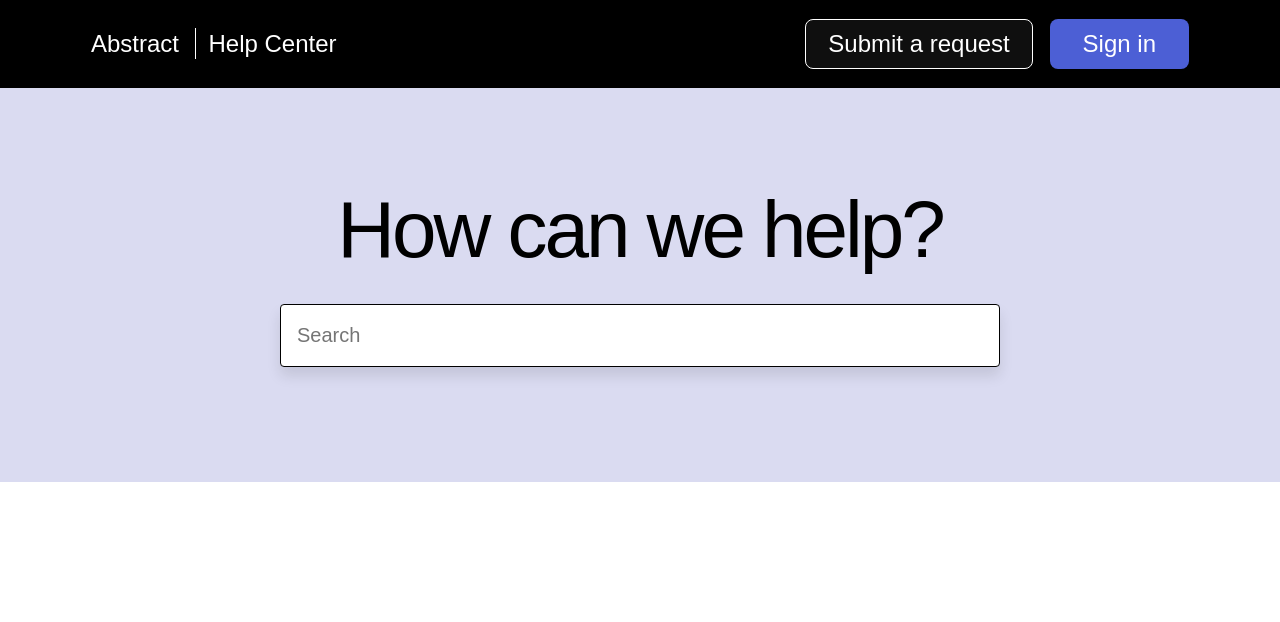
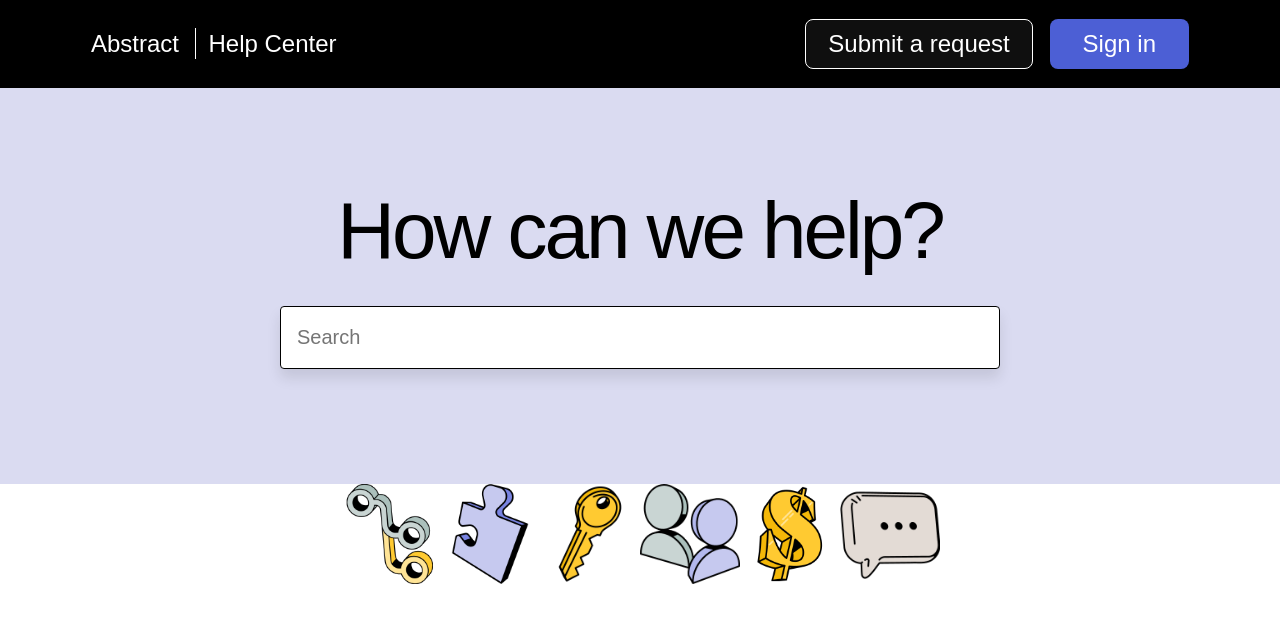
Before and after one commit to Howard404/Abstract-Clone, a plain HTML site: page index.html in a window 1280 px wide. Drawn offline with Linux system fonts and the light colour scheme; a web font is replaced by a local one.

Commit message:
Assests: Images are implemented in the site

```diff
--- a/index.html
+++ b/index.html
@@ -41,5 +41,35 @@
             </form>
         </div>
     </section>
+
+    <section class="main-content">
+        <!-- Flex Item -->
+        <div class="content-container">
+            <div class="item">
+                <img src="./Assets/using-img.png" alt="">
+            </div>
+
+            <div class="item">
+                <img src="./Assets/puzzle-img.png" alt="">
+            </div>
+
+            <div class="item">
+                <img src="./Assets/key-img.png" alt="">
+            </div>
+
+            <div class="item">
+                <img src="./Assets/account-img.png" alt="">
+            </div>
+
+            <div class="item">
+                <img src="./Assets/money-img.png" alt="">
+            </div>
+
+            <div class="item">
+                <img src="./Assets/comment-img.png" alt="">
+            </div>
+
+        </div>
+    </section>
 </body>
 </html>
--- a/style.css
+++ b/style.css
@@ -95,6 +95,7 @@ nav {
 .search-section{
     padding: 80px 30px 115px 30px;
     background: #DADBF1;
+    line-height: 30px;
 }
 
 .search-container {
@@ -106,8 +107,9 @@ h1 {
     text-align: center;
     font-size: 80px;
     font-weight: 400;
-    margin-bottom: 28px;
-    margin-top: 1rem;
+
+    margin-bottom: 60px;
+    margin-top: 3rem;
     letter-spacing: -3px;
 }
 
@@ -129,3 +131,34 @@ form {
     outline: none;
     border: 1px solid #4C5FD5;
 }
+
+/* Main content styling */
+
+.main-content {
+    position: relative;
+}
+
+.content-container {
+    display: flex;
+    justify-content: center;
+    flex-wrap: wrap;
+    box-sizing: border-box;
+}
+
+.item {
+    display: flex;
+    width: 100px;
+}
+
+img {
+    max-width: 100%;
+    height: auto;
+}
+
+h4 {
+    font-size: 24px;
+}
+
+p {
+    font-size: 24px;
+}
```
Also changed, not shown: Assets/account-img.png (added), Assets/comment-img.png (added), Assets/key-img.png (added), Assets/money-img.png (added), Assets/puzzle-img.png (added), Assets/using-img.png (added).
